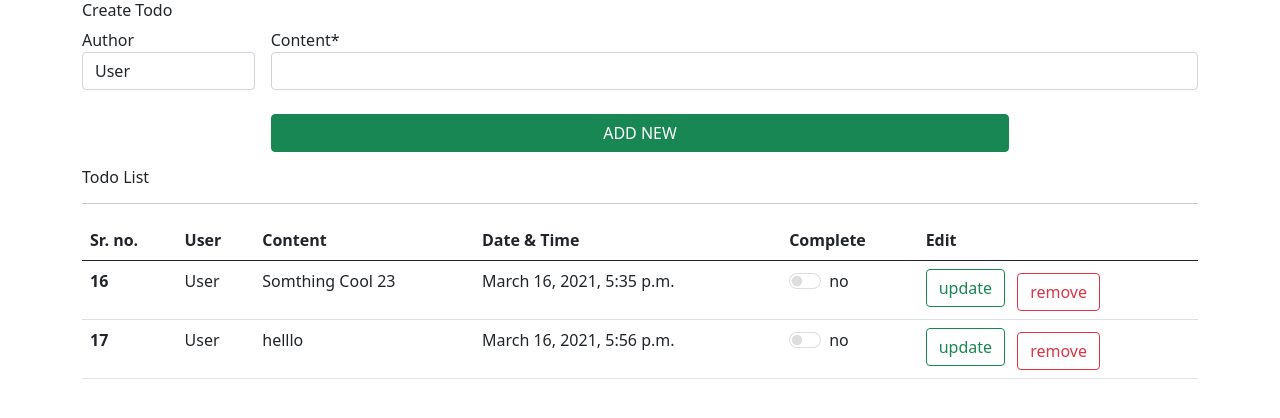
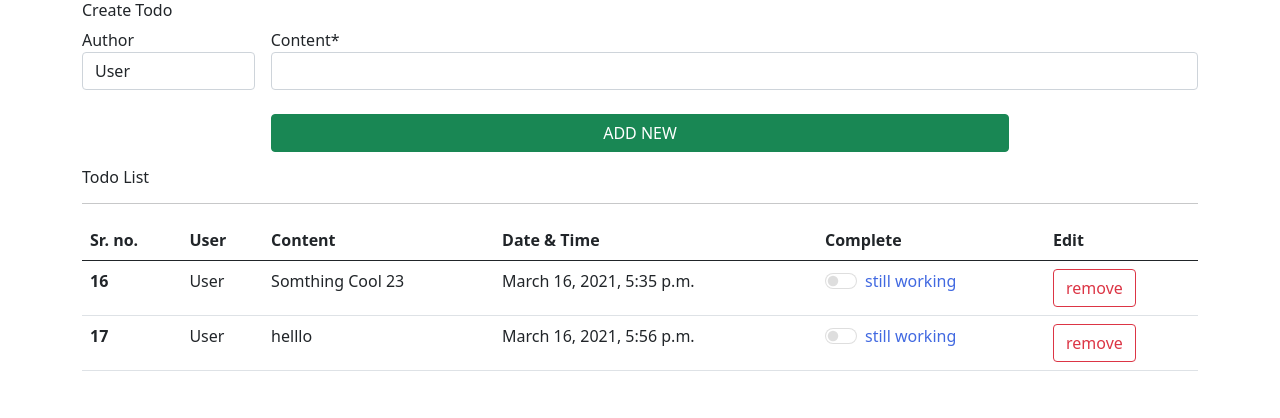
Before and after one commit to Lord-shiv/Django_Raw, a Django app: page /todo-home/ in a window 1280 px wide. Shown: the part 103-521 px from the top of the page. Run offline with Django 3.2, Linux system fonts and the light colour scheme; data comes from the database, SQL or seed files in the repository; both versions use the stored data as it was after the commit; some libraries are stand-ins or nearby versions.

Commit message:
adds task complete or not

```diff
--- a/Todo/base/urls.py
+++ b/Todo/base/urls.py
@@ -1,9 +1,11 @@
 from django.contrib import admin
 from django.urls import path
-from todo_app.views import todo_home, delete_todo
+from todo_app.views import todo_home, delete_todo, mark_complete, mark_incomplete
 
 urlpatterns = [
     path("admin/", admin.site.urls),
     path("todo-home/", todo_home, name="todo-home"),
     path("delete-todo/<int:todo_id>/", delete_todo, name="delete"),
+    path("mark_complete/<int:todo_id>", mark_complete, name="mark_complete"),
+    path("mark_incomplete/<int:todo_id>", mark_incomplete, name="mark_incomplete"),
 ]
--- a/Todo/templates/home.html
+++ b/Todo/templates/home.html
@@ -55,25 +55,31 @@
                 <th class="text-muted" scope="row">{{ todo_item.id }}</th>
                 <td class="text-muted">{{ todo_item.author }}</td>
                 <td class="text-muted text-decoration-line-through">{{ todo_item.content }}</td>
-                <td class="text-muted">{{ todo_item.created }}</td>
+                <td class="text-muted text-decoration-line-through">{{ todo_item.created }}</td>
                 {% endif %}
 
                 <td>
                     {% if todo_item.completed == True %}
-                    <div class="form-check form-switch">
-                        <input class="form-check-input" type="checkbox" id="flexSwitchCheckCheckeddisabled" checked
-                            disabled>yes
-                    </div>
+                    <a style="text-decoration:none; color: royalblue;" href="{% url 'mark_incomplete' todo_item.id %}">
+                        <div class="form-check form-switch">
+
+                            <input class="form-check-input" type="checkbox" id="flexSwitchCheckChecked" checked
+                                disabled>
+                            finished
+                        </div>
+                    </a>
                     {% else %}
-                    <div class="form-check form-switch">
-                        <input class="form-check-input" type="checkbox" id="flexSwitchCheckDefaultdisabled" disabled> no
-                    </div>
+                    <a style="text-decoration:none;color: royalblue;" href="{% url 'mark_complete' todo_item.id %}">
+                        <div class="form-check form-switch">
+                            <input class="form-check-input" type="checkbox" id="flexSwitchCheckDefault" disabled>still
+                            working
+                        </div>
+                    </a>
                     {% endif %}
                 </td>
                 <td>
-                    <button class="btn btn-outline-success me-md-2 mb-1" type="button">update</button>
-                    <a href="{% url 'delete' todo_item.id %}" class=" btn btn-outline-danger mt-1"
-                        type="button">remove</a>
+                    <a href="{% url 'delete' todo_item.id %}" class=" btn btn-outline-danger" type="button">remove
+                    </a>
                 </td>
             </tr>
             {% endfor %}
--- a/Todo/todo_app/views.py
+++ b/Todo/todo_app/views.py
@@ -25,3 +25,17 @@ def delete_todo(request, todo_id):
     d_item.delete()
     messages.info(request, "removed Successfully!")
     return redirect("todo-home")
+
+
+def mark_complete(request, todo_id):
+    todo = TodoItem.objects.get(id=todo_id)
+    todo.completed = True
+    todo.save()
+    return redirect("todo-home")
+
+
+def mark_incomplete(request, todo_id):
+    todo = TodoItem.objects.get(id=todo_id)
+    todo.completed = False
+    todo.save()
+    return redirect("todo-home")
```
Also changed, not shown: Todo/db.sqlite3.
